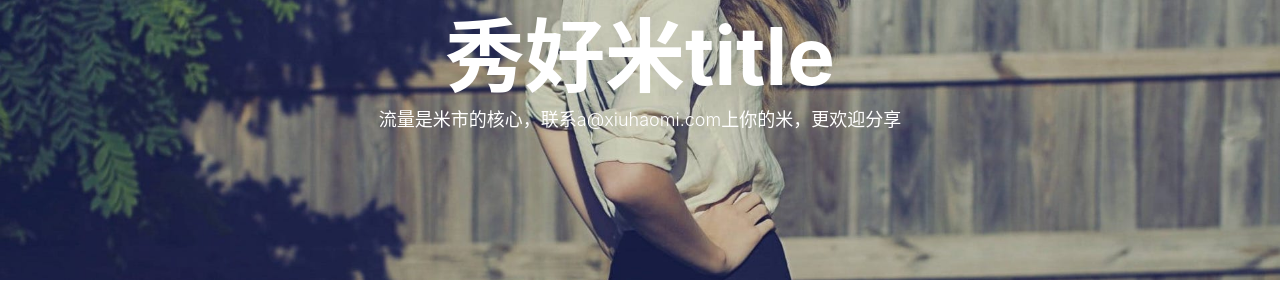
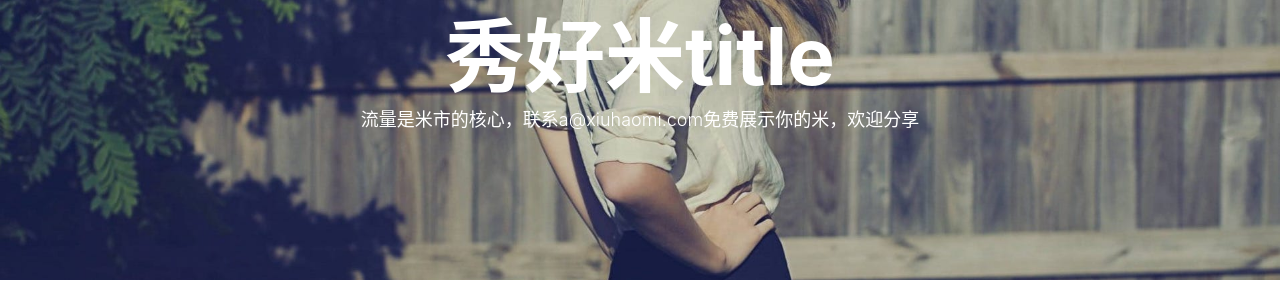
Before and after one commit to xiuhaomi/xiuhaomi.com, a Jekyll site: the page built from index.html, in a window 1280 px wide. Shown: the part 138-438 px from the top of the page. Built offline with Jekyll 4.4.1, drawn with Linux system fonts in a browser that asks for light colours; nearby versions of some CDN libraries; the list of posts is cut into pages by our own code; comment, search, counter and statistics services are not loaded.

Commit message:
Update index.html

```diff
--- a/index.html
+++ b/index.html
@@ -1,6 +1,6 @@
 ---
 layout: page
-description: "流量是米市的核心，联系a@xiuhaomi.com上你的米，更欢迎分享"
+description: "流量是米市的核心，联系a@xiuhaomi.com免费展示你的米，欢迎分享"
 ---
 
 {% for post in paginator.posts %}
```
